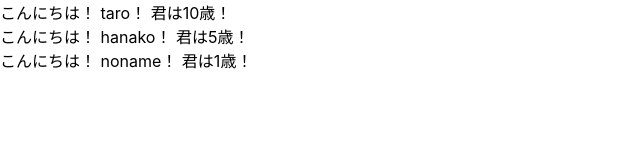
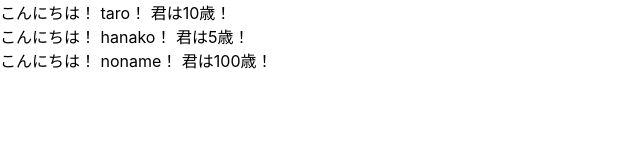
Before and after one commit to taro3256/udemy-react, a React (Create React App) app: page / in a window 1280 px wide. Shown: the top 160 px of the page, without its empty margins (0-640 px from the left). Built offline with nearby package versions, Linux system fonts and the light colour scheme.

Commit message:
prop-types

```diff
--- a/src/App.js
+++ b/src/App.js
@@ -1,10 +1,11 @@
 import React from 'react';
+import PropTypes from 'prop-types';
 
 function App() {
   const profiles = [
     {name: "taro", age: 10},
     {name: "hanako", age: 5},
-    {name: "noname"}
+    {name: "noname", age: 100}
   ]
   return (
     <div>
@@ -21,8 +22,9 @@ const User = (props) => {
   return <div>こんにちは！ {props.name}！ 君は{props.age}歳！</div>
 }
 
-User.defaultProps = {
-  age: 1
+User.propTypes = {
+  name: PropTypes.string,
+  age: PropTypes.number.isRequired
 }
 
 export default App;
```
